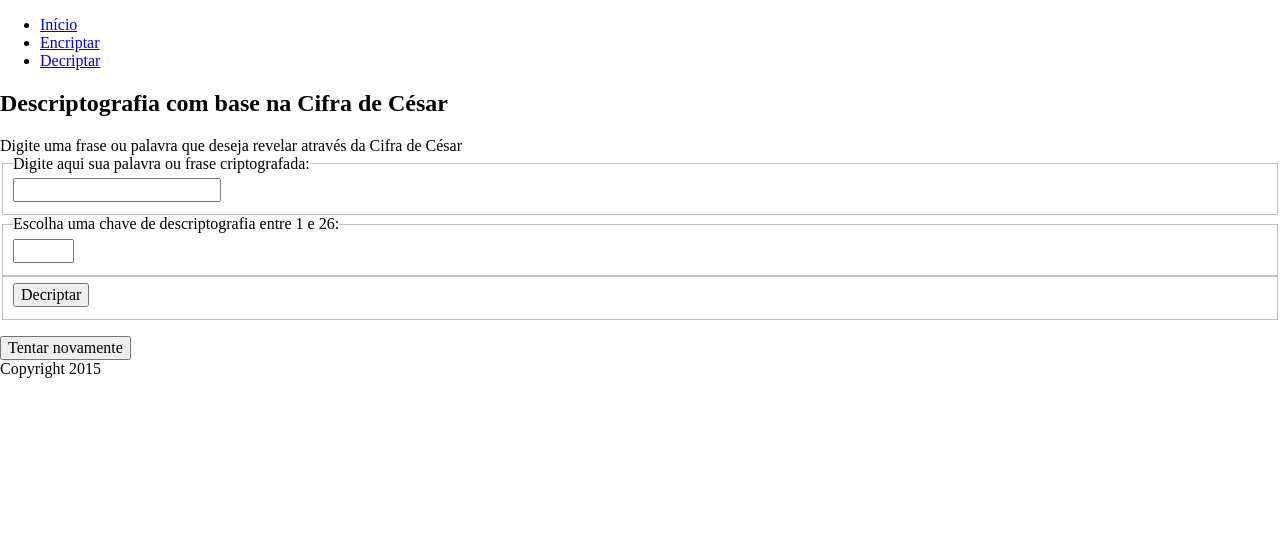
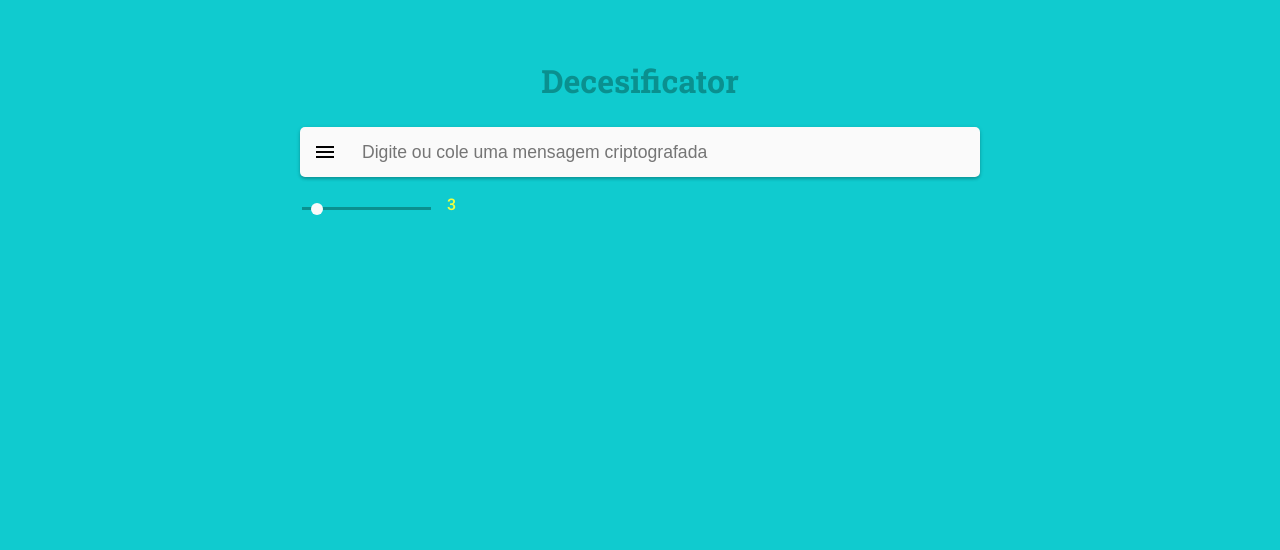
Before and after one commit to rlvendramini/cifra-cesar, a plain HTML site: page decript.html in a window 1280 px wide. Drawn offline with Linux system fonts and the light colour scheme.

Commit message:
Estilos adicionados na página de decriptografia

```diff
--- a/decript.html
+++ b/decript.html
@@ -1,90 +1,43 @@
-<!doctype html>
+<!DOCTYPE html>
 <html lang="pt-br">
   <head>
-		<title></title>
     <meta charset="utf-8">
     <meta name="viewport" content="width=device-width, initial-scale=1.0, user-scalable=no">
     <meta name="description" content="Uma página que tem como o objetivo encriptar uma informação com base na cifra de César">
     <meta name="keywords" content="criptografia, encriptação, cifra de cesar, segurança da informação, TI">
-	    <meta name="theme-color" content="#4C4CFF">
-	    <!-- <link rel="shortcut icon" href="img/favicon.ico" type="image/x-icon"/> -->
-	    <link rel="stylesheet" href="css/normalize.min.css">
+    <meta name="theme-color" content="#EEFF41">
+    <link rel="stylesheet" href="https://fonts.googleapis.com/icon?family=Material+Icons">
+    <link rel="stylesheet" href="https://fonts.googleapis.com/css?family=Roboto:400,500">
+    <link rel="stylesheet" href="https://fonts.googleapis.com/css?family=Roboto+Slab:700">
+    <link rel="stylesheet" href="css/reset.min.css">
+    <link rel="stylesheet" href="css/main.css">
+    <title>Cifra de César</title>
   </head>
   <body>
-		<div class="main">
-			<nav>
-				<ul>
-					<li><a href="index.html" title="Página inicial">Início</a></li>
-					<li><a href="encript.html" title="Codificar uma mensagem">Encriptar</a></li>
-					<li><a href="decript.html" title="Decodificar uma mensagem secreta">Decriptar</a></li>
-				</ul>
-			</nav>
-			<section>
-				<article>
-					<header>
-						<h2>Descriptografia com base na Cifra de César</h2>
-						<legend>Digite uma frase ou palavra que deseja revelar através da Cifra de César</legend>
+    <header id="main-header">
+      <div class="wrap">
+        <h1 class="logo">Decesificator</h1>
+        <div class="input-container">
+          <span class="input-icon">
+          <i class="material-icons">menu</i>
+          </span>
+          <input type="text" class="input" id="word" onInput="decriptar(); showFAB();" placeholder="Digite ou cole uma mensagem criptografada">
+        </div>
+        <div class="key-container">
+          <!-- <p class="key-label">Chave criptográfica de 1 à 26:</p> -->
+          <input type="range" class="key-input" id="interval" onInput="exibeRange(); decriptar();" name="intervalo" value="3" min="1" max="26">
+          <p class="key-label" id="label_in">3</p>
+        </div>
+      </div>
     </header>
 
-						<fieldset>
-							<legend>Digite aqui sua palavra ou frase criptografada:</legend>
-							<input type="text" id="word" name="frase">
-						</fieldset>
-						<fieldset>
-							<legend>Escolha uma chave de descriptografia entre 1 e 26:</legend>
-							<input type="number" id="interval" name="intervalo" min="1" max="26">
-						</fieldset>
-						<fieldset>
-							<button onClick="decriptar();">Decriptar</button>
-						</fieldset>
+    <main>
+      <div class="wrap">
+        <textarea readonly id="cript" class="result js-copytextarea"></textarea>
+        <a class="fab hide copy js-textareacopybtn" href="#" title="Clique para copiar"><i class="material-icons">content_copy</i></a>
+      </div>
+    </main>
 
-		           <script type="text/javascript">
-			           	function decomparar(x,y)
-			            {
-			                var alfabeto = new Array('a', 'b', 'c', 'd', 'e', 'f', 'g', 'h', 'i', 'j', 'k', 'l', 'm', 'n', 'o', 'p', 'q', 'r', 's', 't', 'u', 'v', 'w', 'x', 'y', 'z');
-			                alfabeto.sort();
-			                alfabeto.reverse();
-
-			                var limite = alfabeto.length;
-			            	var indice = alfabeto.indexOf(x.toLowerCase());
-			            	var diferenca = limite-indice;
-
-			                for(var i = 0; i < limite; i++)
-			                {
-			                	if(x == '' || x == ' ')
-			                		return x;
-			                	else if(diferenca<=y)
-			                		return alfabeto[y-diferenca];
-			                	else
-				                	return alfabeto[indice + y];
-			                }
-			            }
-
-			            function decriptar()
-			            {
-			              	var frase = document.getElementById('word').value;
-			              	var intervalo = parseInt(document.getElementById('interval').value);
-
-			                var fraseSplitted = frase.split("");
-			                var novaFrase = new Array(fraseSplitted.length);
-
-			                for(i = 0; i < fraseSplitted.length; i++)
-			                {
-			                  novaFrase[i] = decomparar(fraseSplitted[i], intervalo);
-			                }
-			                var resultado = novaFrase.join("");
-
-			                document.getElementById("cript").innerHTML = 'Resultado: ' + resultado;
-			            }
-		            </script>
-
-					<footer>
-						<p id="cript"></p>
-						<button onClick="location.reload();">Tentar novamente</button>
-					</footer>
-				</article>
-			</section>
-			<footer>Copyright 2015</footer>
-		</div>
+    <script src="js/main.js"></script>
   </body>
 </html>
--- a/js/main.js
+++ b/js/main.js
@@ -104,7 +104,7 @@ function decriptar()
     }
     var resultado = novaFrase.join("");
 
-    document.getElementById("cript").innerHTML = 'Resultado: ' + resultado;
+    document.getElementById("cript").innerHTML = resultado;
 }
 
 
```
Lines whose indentation alone changed are shown as unchanged.
